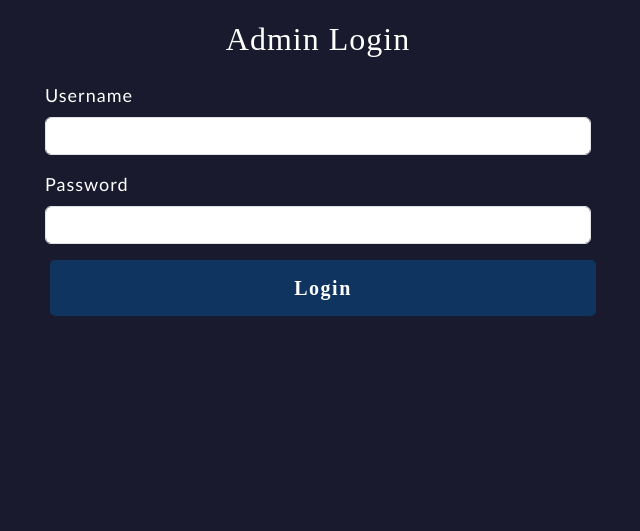
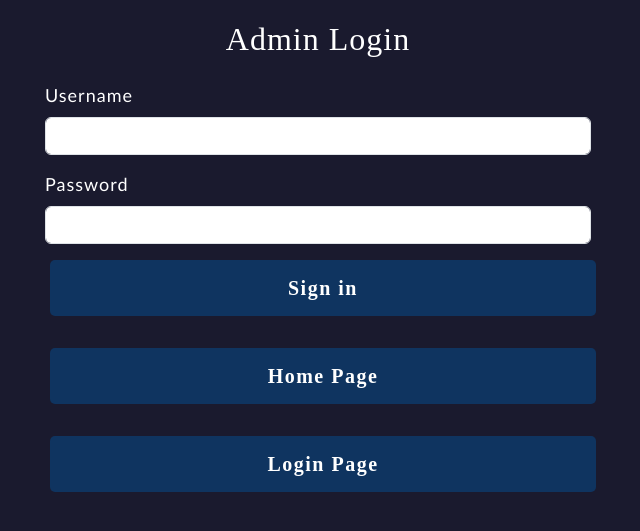
Before and after one commit to a-amrashraf/webprog, a PHP site: page /admin.php in a window 1280 px wide. Shown: the top 531 px of the page, without its empty margins (322-962 px from the left). Run offline with PHP 8.4, Linux system fonts and the light colour scheme.

Commit message:
added buttons

```diff
--- a/admin.php
+++ b/admin.php
@@ -106,8 +106,9 @@ body {
                         <label for="password" class="form-label">Password</label>
                         <input type="password" class="form-control" id="password" name="password" required>
                     </div>
-                    <button type="submit" name="btn" class="btn btn-primary btn-block">Login</button>
-
+                    <button type="submit" name="btn" class="btn btn-primary btn-block">Sign in</button>
+                    <button type="button" name="btn" class="btn btn-primary btn-block" onclick="location.href='index.php';" >Home Page</button>
+                    <button type="button" name="btn" class="btn btn-primary btn-block" onclick="location.href='log-in.php';">Login Page</button>
     </form>
 </body>
 </html>
--- a/signin.php
+++ b/signin.php
@@ -10,6 +10,9 @@
    <style>
     body{
         background-color:#1a1a2e;
+    }
+    h1{
+        color:white;
     }
     </style>
 </head>
```
